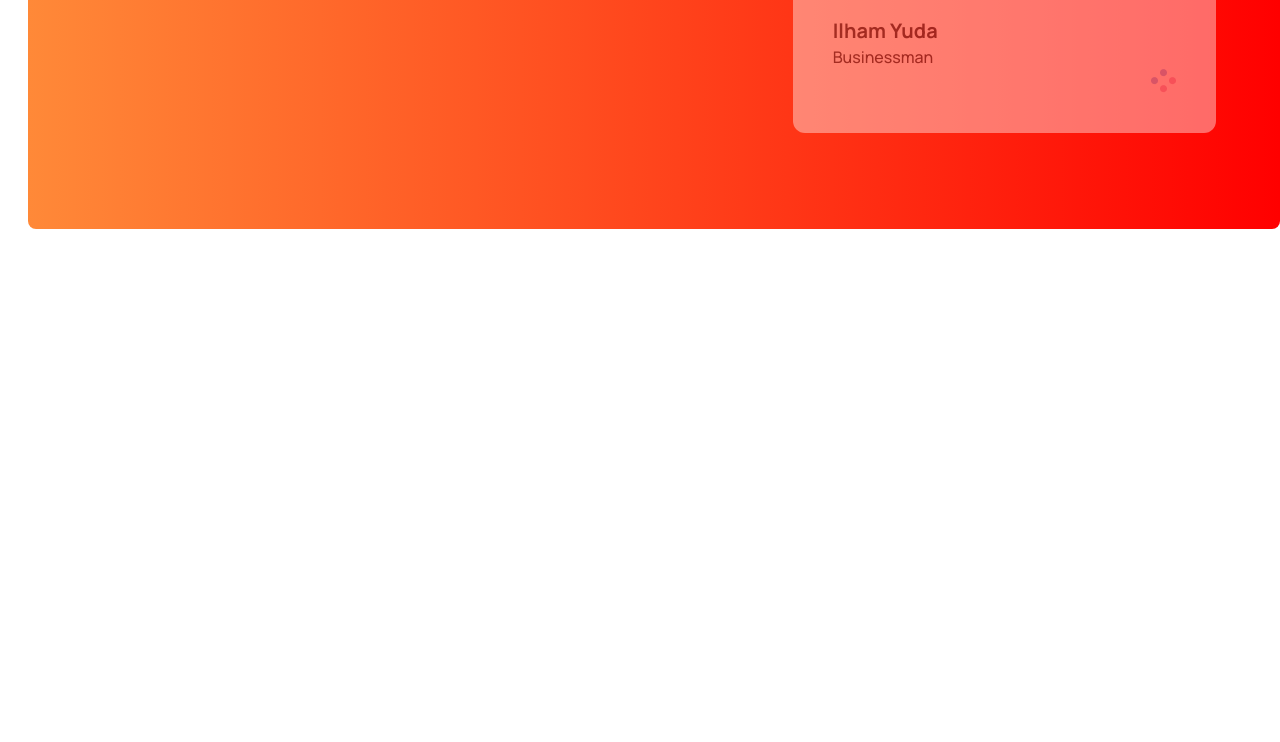
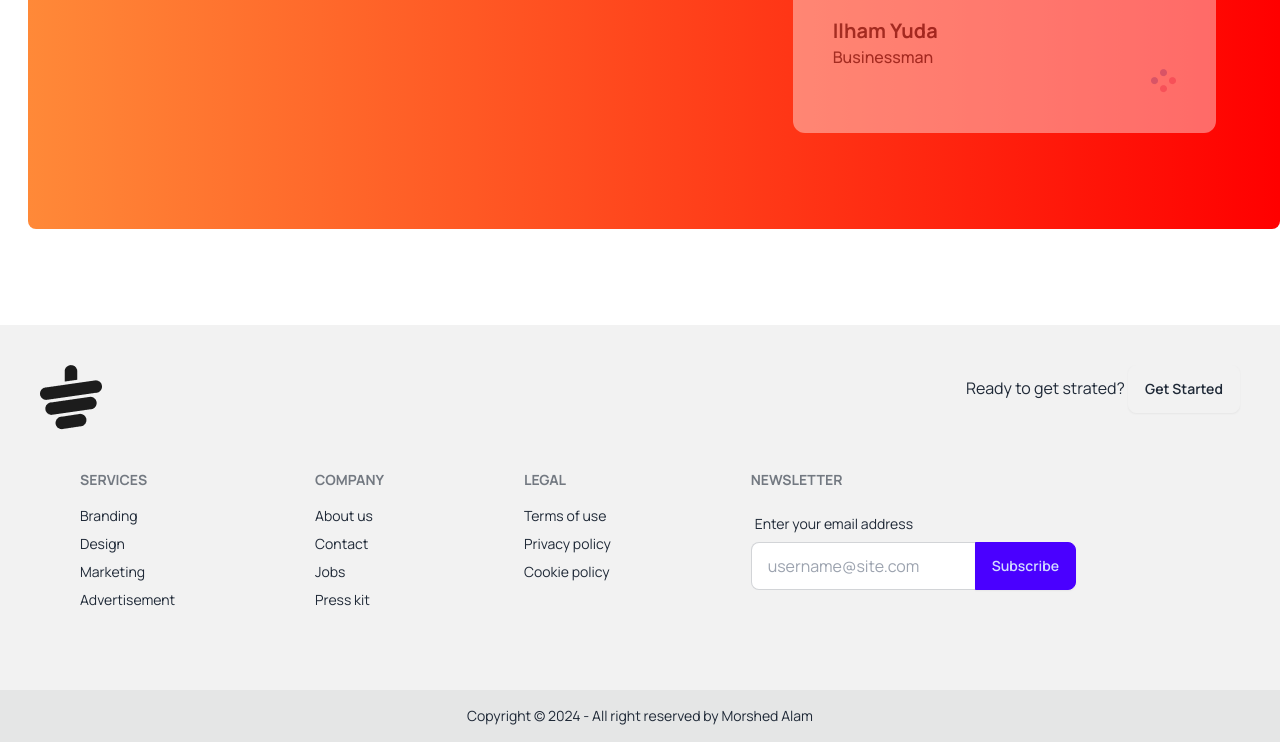
Before and after one commit to itzmorshed24/tea-house-with-daisyUI, a plain HTML site: page index.html in a window 1280 px wide. Shown: the part 2336-3078 px from the top of the page. Before the commit the page ends 2661 px from the top, so only its background shows below. Drawn offline with nearby package versions, Linux system fonts and the light colour scheme.

Commit message:
added footer section

```diff
--- a/index.html
+++ b/index.html
@@ -45,8 +45,8 @@
       }
     </style>
   </head>
-  <body class="font-manrope pl-7">
-    <header class="container mx-auto">
+  <body class="font-manrope">
+    <header class="container mx-auto pl-7">
       <!-- Hero Section Design -->
       <div class="hero">
         <div class="hero-content flex-col lg:flex-row-reverse">
@@ -79,7 +79,7 @@
     </header>
     <!-- End of Header Area -->
 
-    <main class="container mx-auto">
+    <main class="container mx-auto pl-7">
       <!-- feature section -->
       <section class="my-24">
         <div class="flex flex-col items-center">
@@ -273,6 +273,59 @@
         </div>
       </section>
     </main>
-    <footer></footer>
+    <!-- footer section -->
+    <footer class="bg-base-200 text-base-content p-10">
+      <div class="flex justify-between">
+        <img src="images/cup.png" alt="Cup" />
+        <p>
+          <span>Ready to get strated?</span>
+          <button class="btn btn-danger">Get Started</button>
+        </p>
+      </div>
+      <div class="footer bg-base-200 text-base-content p-10">
+        <nav>
+          <h6 class="footer-title">Services</h6>
+          <a class="link link-hover">Branding</a>
+          <a class="link link-hover">Design</a>
+          <a class="link link-hover">Marketing</a>
+          <a class="link link-hover">Advertisement</a>
+        </nav>
+        <nav>
+          <h6 class="footer-title">Company</h6>
+          <a class="link link-hover">About us</a>
+          <a class="link link-hover">Contact</a>
+          <a class="link link-hover">Jobs</a>
+          <a class="link link-hover">Press kit</a>
+        </nav>
+        <nav>
+          <h6 class="footer-title">Legal</h6>
+          <a class="link link-hover">Terms of use</a>
+          <a class="link link-hover">Privacy policy</a>
+          <a class="link link-hover">Cookie policy</a>
+        </nav>
+        <form>
+          <h6 class="footer-title">Newsletter</h6>
+          <fieldset class="form-control w-80">
+            <label class="label">
+              <span class="label-text">Enter your email address</span>
+            </label>
+            <div class="join">
+              <input
+                type="text"
+                placeholder="username@site.com"
+                class="input input-bordered join-item"
+              />
+              <button class="btn btn-primary join-item">Subscribe</button>
+            </div>
+          </fieldset>
+        </form>
+      </div>
+    </footer>
+
+    <footer class="footer footer-center bg-base-300 text-base-content p-4">
+      <aside>
+        <p>Copyright © 2024 - All right reserved by Morshed Alam</p>
+      </aside>
+    </footer>
   </body>
 </html>
```
